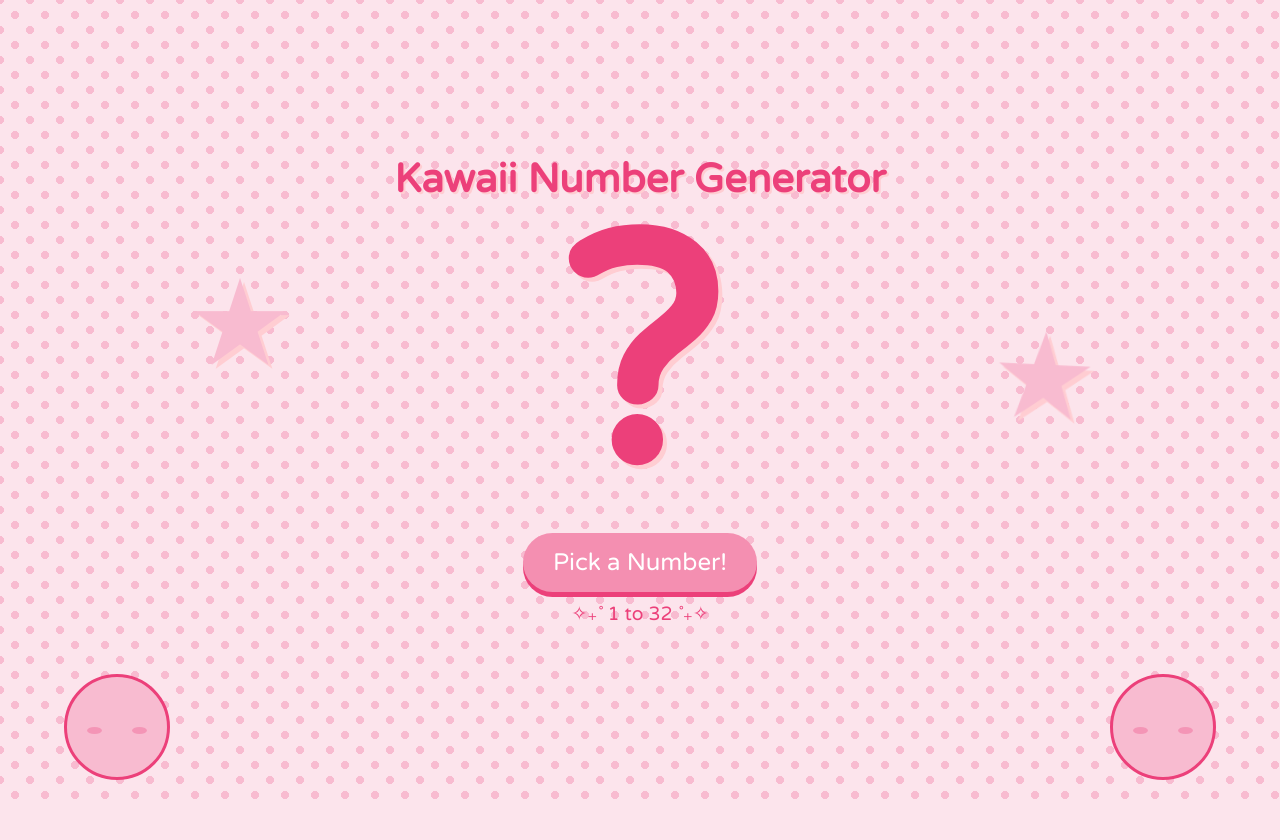
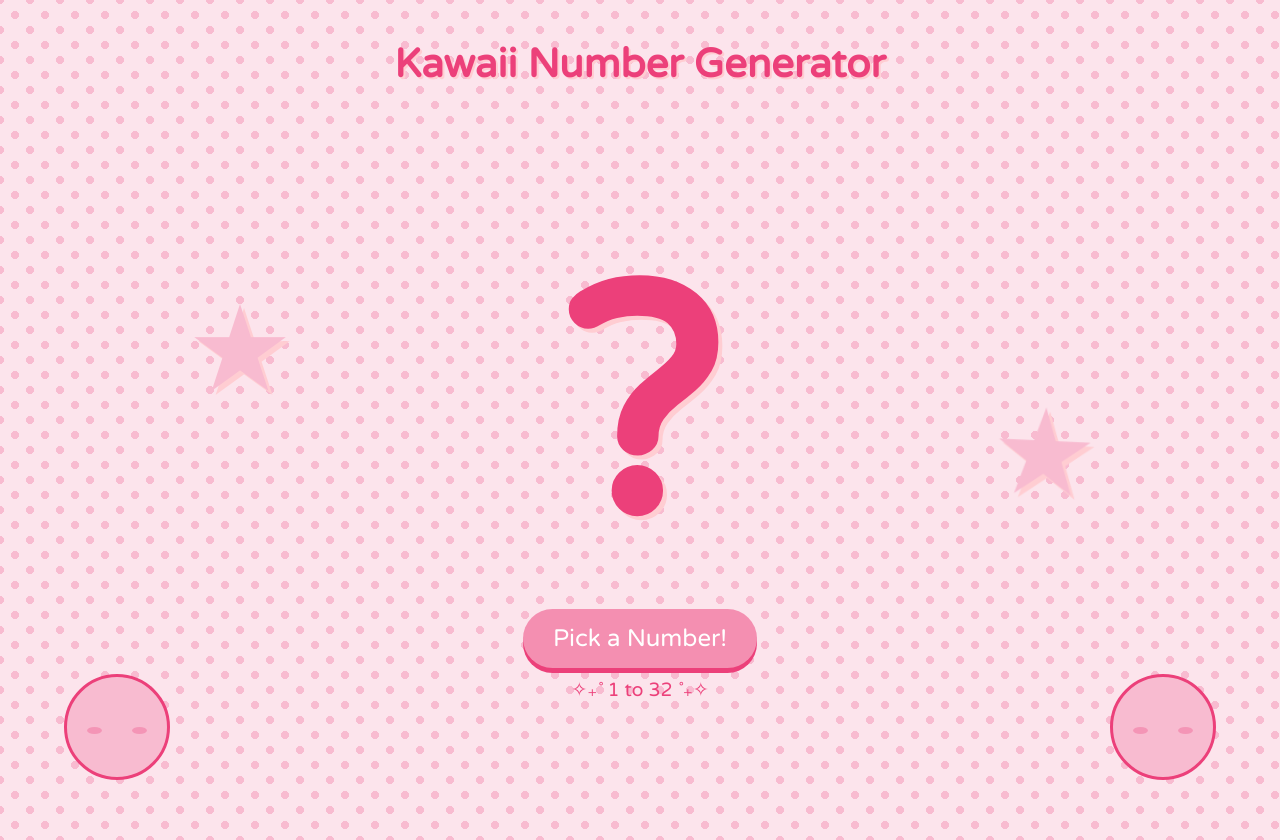
Before and after one commit to hokchiwoo/kawaiirandomnumbergenerator, a plain HTML site: page index.html in a window 1280 px wide. Before the commit the page ends 800 px from the top, so only its background shows below. Drawn offline with Linux system fonts and the light colour scheme.

Commit message:
Update index.html

```diff
--- a/index.html
+++ b/index.html
@@ -42,6 +42,8 @@
             margin: 0 0 10px 0;
             font-size: min(2.5rem, 8vw);
             text-shadow: 2px 2px 0px #ffcdd2;
+            /* Added position relative so we can adjust on desktop */
+            position: relative;
         }
         .number-display {
             font-size: min(25rem, 25vw);
@@ -301,6 +303,29 @@
             background-color: #29b6f6;
         }
 
+        /* Desktop specific adjustments */
+        @media (min-width: 768px) {
+            /* Move title to top to prevent overlap with number */
+            h1 {
+                position: absolute;
+                top: 5vh;
+                margin-bottom: 0;
+            }
+
+            /* Adjust container to have more space */
+            .container {
+                padding-top: 10vh;
+                min-height: 95vh;
+                justify-content: center;
+            }
+
+            /* Adjust number position */
+            .number-display {
+                margin-top: 40px;
+                height: min(50vh, 350px);
+            }
+        }
+
         /* Landscape orientation adjustments */
         @media (orientation: landscape) and (max-height: 600px) {
             .container {
@@ -322,6 +347,8 @@
             h1 {
                 font-size: min(2rem, 6vw);
                 margin-bottom: 5px;
+                position: relative;
+                top: 0;
             }
 
             button {
```
